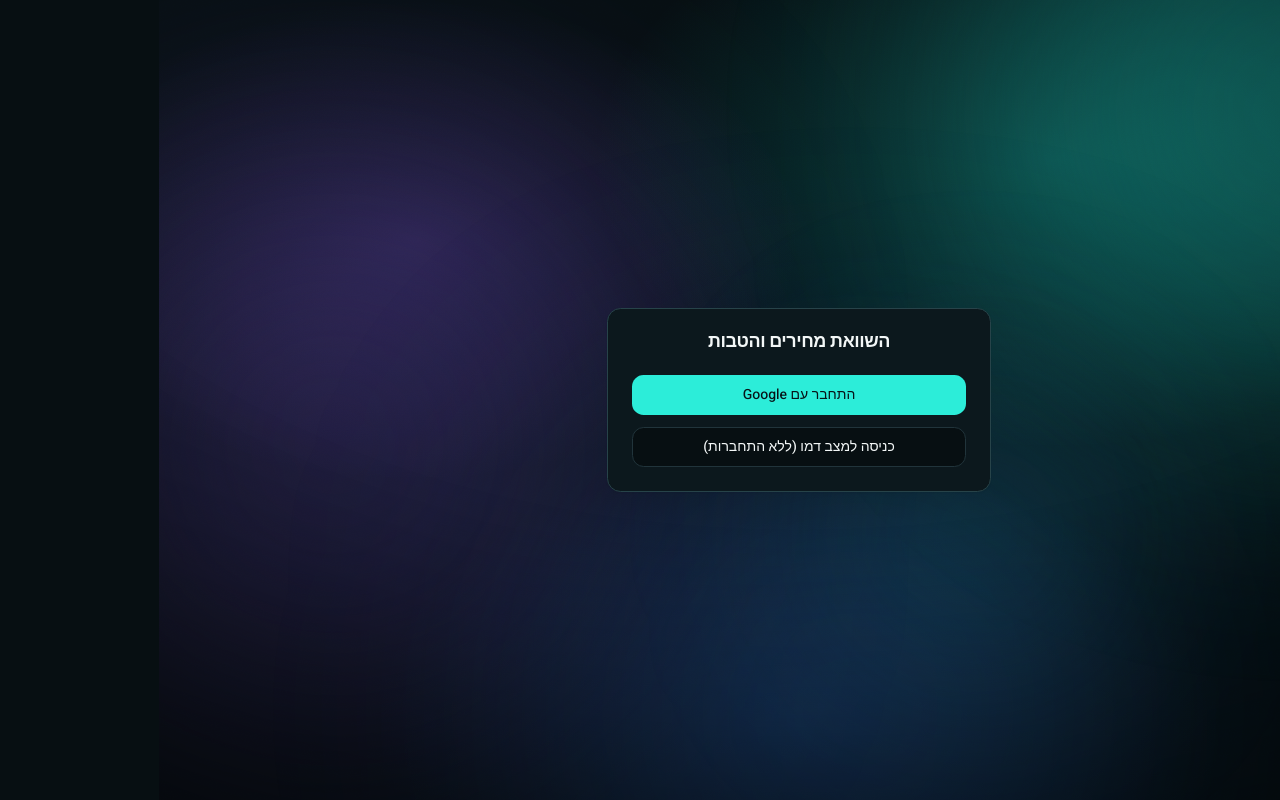
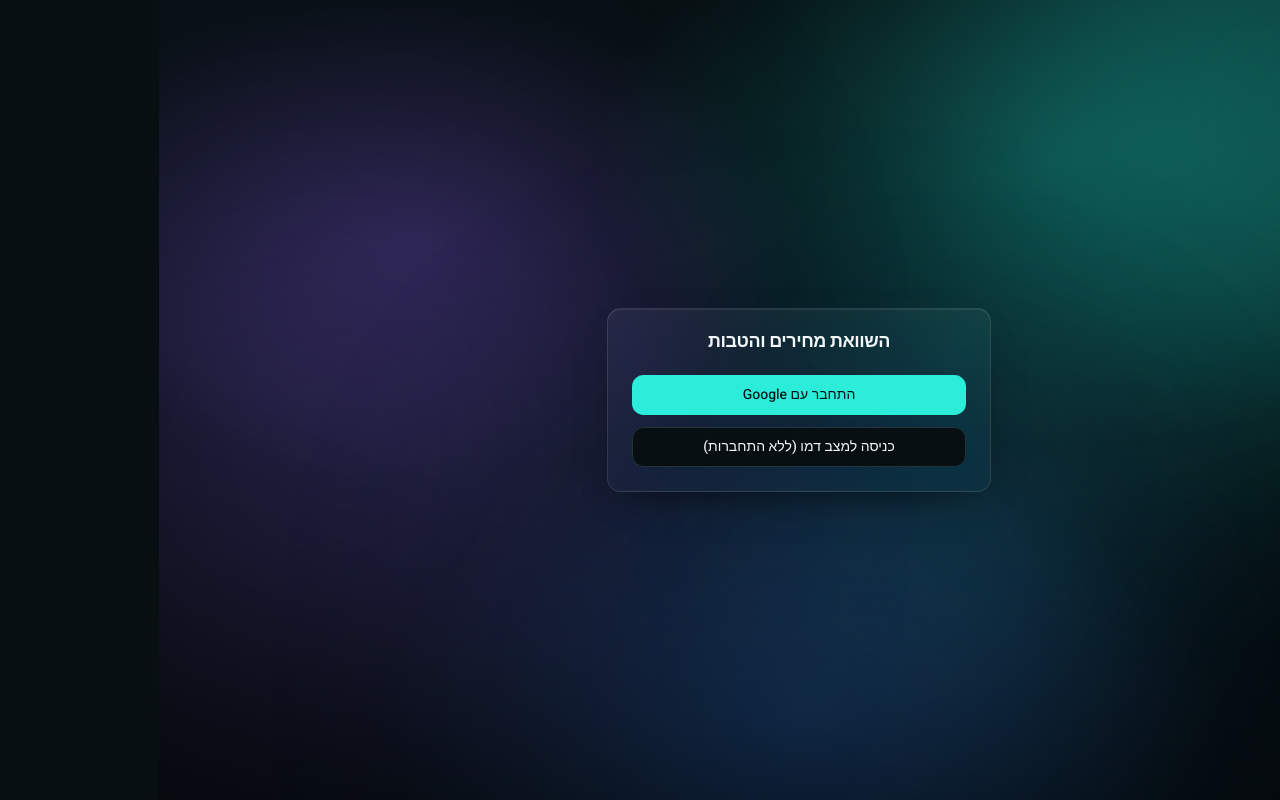
Before and after one commit to sivanwozner-cyber/sisu_project, a Next.js app: page /login in a window 1280 px wide. Built offline with nearby package versions, Linux system fonts and the light colour scheme.

Commit message:
auto: sync changes [hook]

```diff
--- a/components/ui/card.tsx
+++ b/components/ui/card.tsx
@@ -8,7 +8,7 @@
   <div
     ref={ref}
     className={cn(
-      "rounded-lg border bg-card text-card-foreground shadow-sm",
+      "glass-card rounded-lg text-card-foreground transition-all duration-300 hover:-translate-y-0.5 hover:border-aurora-teal/30 hover:shadow-glow-sm",
       className,
     )}
     {...props}
```
